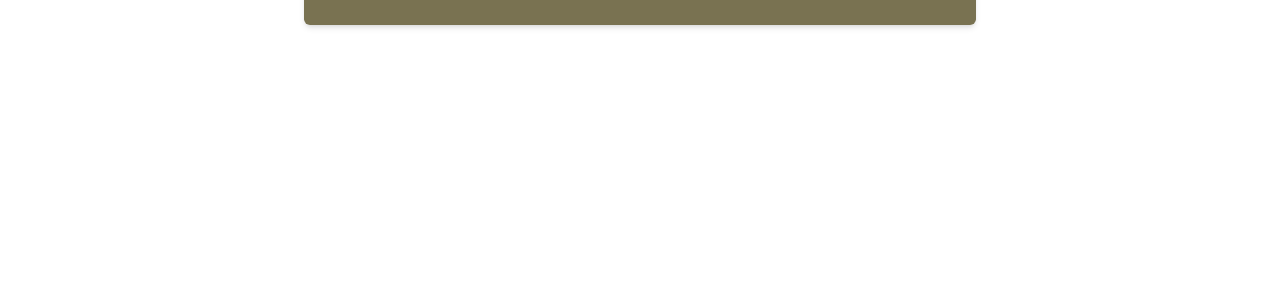
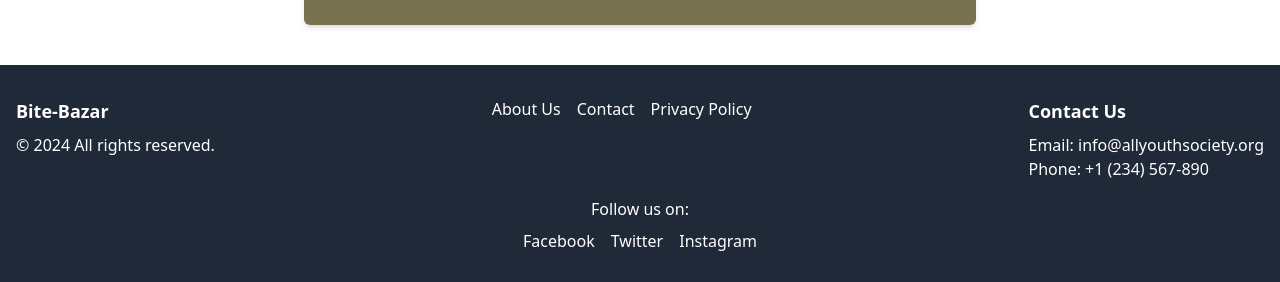
Before and after one commit to mehedifiz/Bite-Bazar--Assignment-11, a React (Vite) app: page / in a window 1280 px wide. Shown: the part 1251-1533 px from the top of the page. Before the commit the page ends 1316 px from the top, so only its background shows below. Built offline with nearby package versions, Linux system fonts and the light colour scheme; no server answers.

Commit message:
Footer update

```diff
--- /dev/null
+++ b/src/Components/Footer.jsx
@@ -0,0 +1,36 @@
+import React from 'react';
+
+const Footer = () => {
+    return (
+        <footer className="bg-gray-800 text-white py-8">
+            <div className="container mx-auto px-4">
+                <div className="flex flex-col md:flex-row justify-between">
+                    <div className="mb-6 md:mb-0">
+                        <h2 className="text-lg font-bold mb-2">Bite-Bazar</h2>
+                        <p>&copy; {new Date().getFullYear()} All rights reserved.</p>
+                    </div>
+                    <div className="flex flex-col md:flex-row mb-6 md:mb-0">
+                        <a href="/about" className="hover:underline mx-2">About Us</a>
+                        <a href="/contact" className="hover:underline mx-2">Contact</a>
+                        <a href="/privacy" className="hover:underline mx-2">Privacy Policy</a>
+                    </div>
+                    <div className="mb-6 md:mb-0">
+                        <h2 className="text-lg font-bold mb-2">Contact Us</h2>
+                        <p>Email: info@allyouthsociety.org</p>
+                        <p>Phone: +1 (234) 567-890</p>
+                    </div>
+                </div>
+                <div className="text-center mt-4">
+                    <p>Follow us on:</p>
+                    <div className="flex justify-center space-x-4 mt-2">
+                        <a href="#" className="hover:text-gray-400">Facebook</a>
+                        <a href="#" className="hover:text-gray-400">Twitter</a>
+                        <a href="#" className="hover:text-gray-400">Instagram</a>
+                    </div>
+                </div>
+            </div>
+        </footer>
+    );
+};
+
+export default Footer;
--- a/src/Root/Root.jsx
+++ b/src/Root/Root.jsx
@@ -1,5 +1,6 @@
 import { Outlet } from "react-router-dom";
 import Navber from "../Components/Navber";
+import Footer from "../Components/Footer";
 
 const Root = () => {
     return (
@@ -7,6 +8,8 @@
             <Navber/>
             <Outlet/>
 
+            <Footer/>
+
         </div>
     );
 };
```
